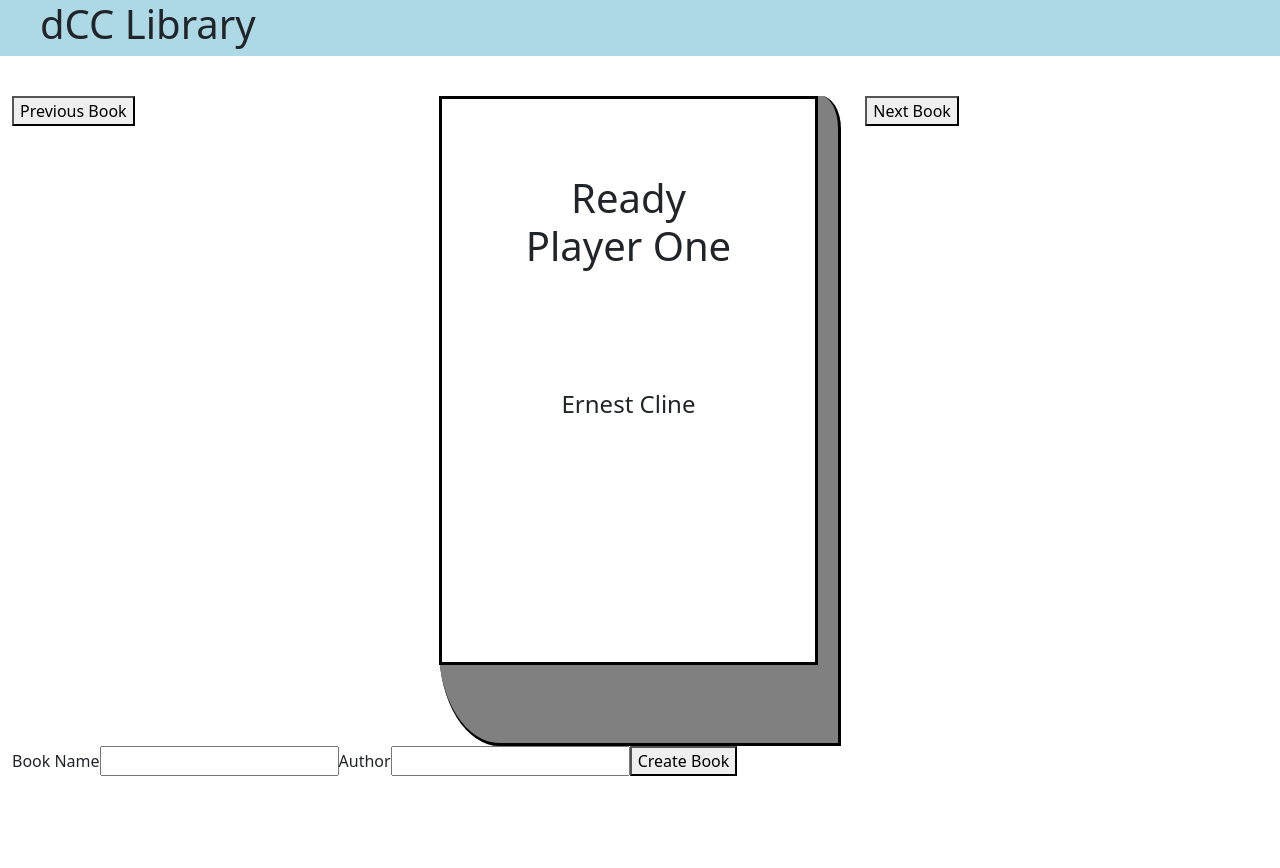
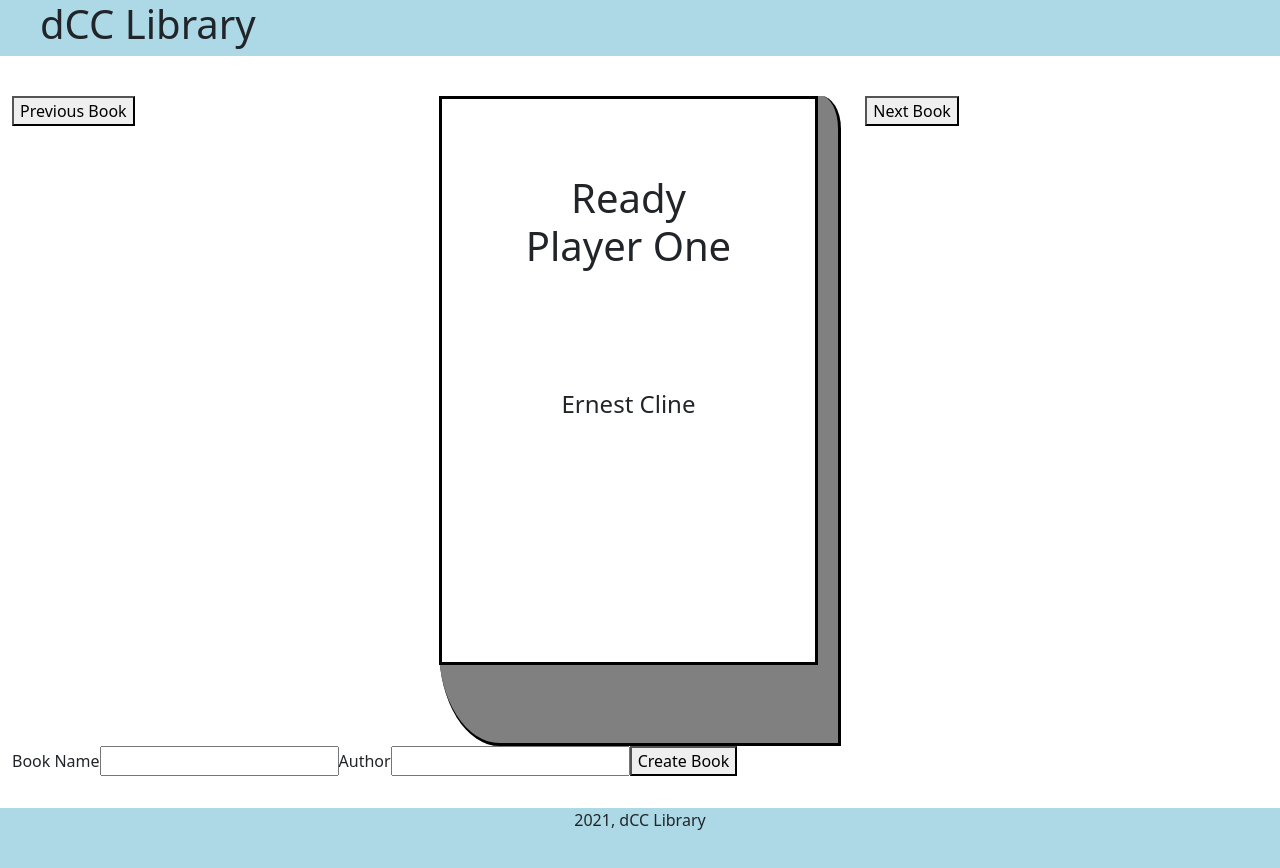
Before and after one commit to KevinVillegasDev/BookViewerReact, a React (Create React App) app: page / in a window 1280 px wide. Before the commit the page ends 800 px from the top, so only its background shows below. Built offline with nearby package versions, Linux system fonts and the light colour scheme.

Commit message:
Updated footer

```diff
--- a/src/components/Footer/Footer.css
+++ b/src/components/Footer/Footer.css
@@ -1,10 +1,9 @@
-#footer {
-    background-color: black;
-    color: white;
-    width: 110%;
+.footer {
+    background-color: lightblue;
+    width: 100%;
+    box-shadow: 0 50vh 0 50vh lightblue;
     height: 60px;
-    margin-top: 165px;
-    position: fixed;
-    clear: both;
+    text-align: center;
+    margin-top: 2em;
 
 }
--- a/src/components/Footer/Footer.jsx
+++ b/src/components/Footer/Footer.jsx
@@ -4,9 +4,9 @@
 
 const Footer = () => {
     return (
-                <div id="footer">
+                <footer className="footer">
                     2021, dCC Library
-                </div>
+                </footer>
 
      );
 }
```
